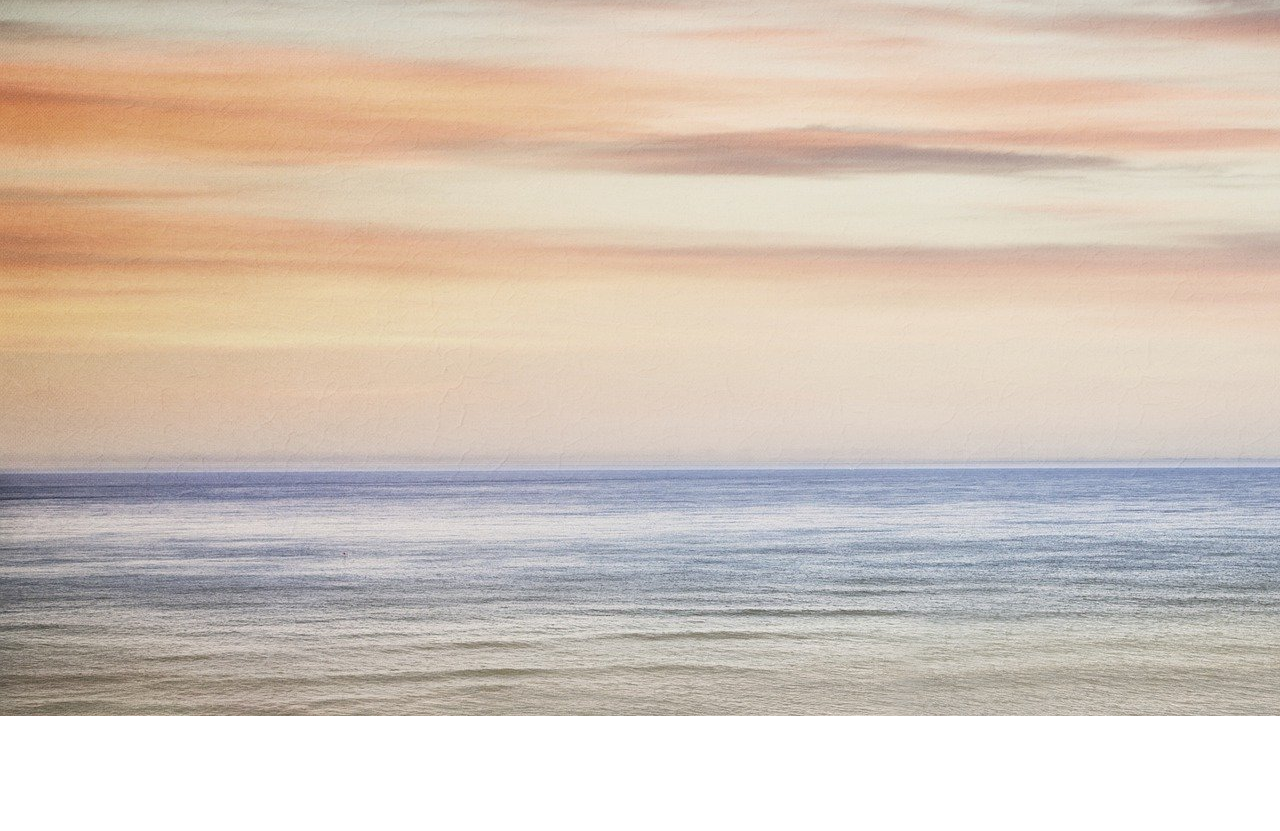
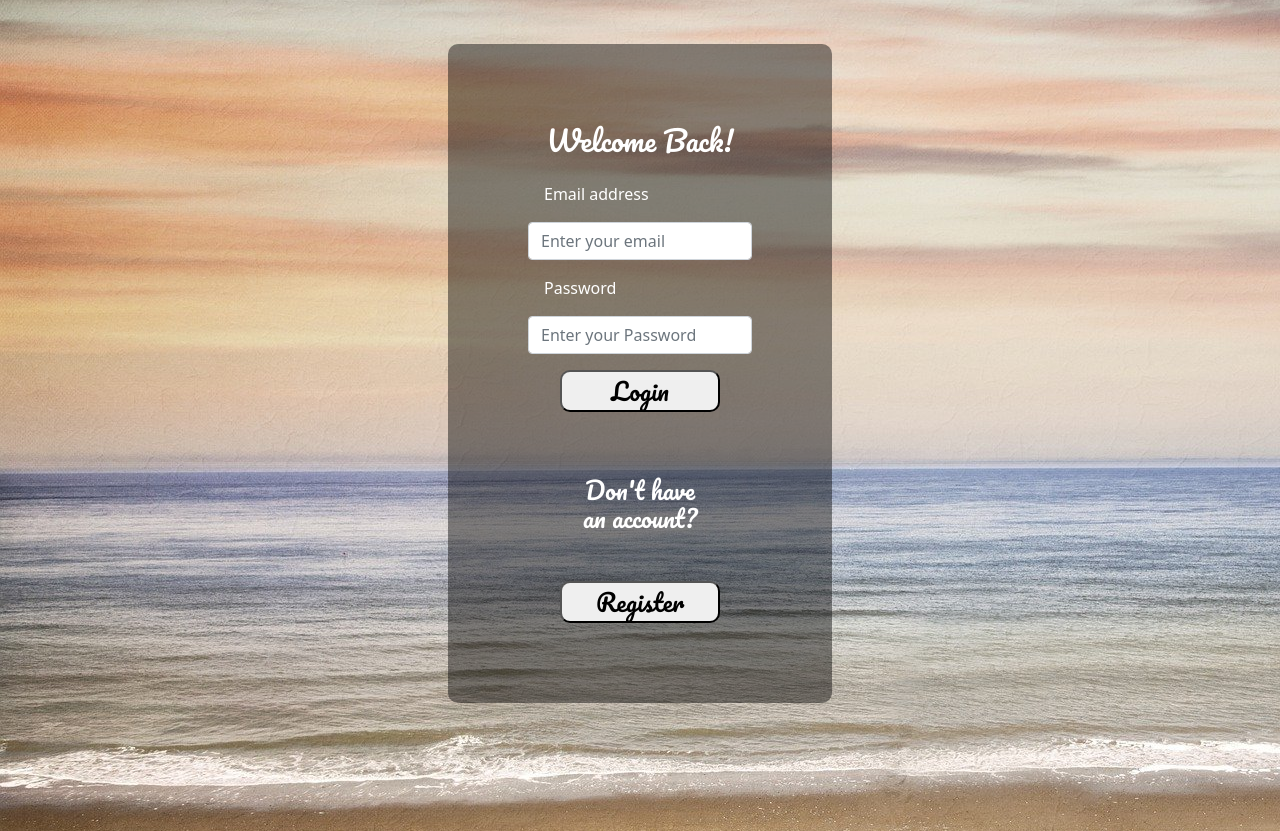
Before and after one commit to MarianaPantelic/Blog-Fullstack-Application, a React app in the folder Frontend/blog/: page /login in a window 1280 px wide. Shown: the part 84-915 px from the top of the page. Before the commit the page ends 800 px from the top, so only its background shows below. Built offline with nearby package versions, Linux system fonts and the light colour scheme; no server answers.

Commit message:
Added login page

```diff
--- a/Frontend/blog/src/index.js
+++ b/Frontend/blog/src/index.js
@@ -6,6 +6,8 @@ import { BrowserRouter as Router, Route, Switch } from "react-router-dom";
 import About from "./pages/about";
 import Blog from "./pages/blog";
 import Home from "./pages/home";
+import Register from "./pages/register";
+import Login from "./pages/login";
 import "./main.css";
 import Post from "./pages/post";
 const axios = require("axios").default;
@@ -41,6 +43,12 @@ const App = () => {
           <Route path="/about">
             <About />
           </Route>
+          <Route path="/register">
+            <Register posts={posts} sendGetRequest={sendGetRequest} />
+          </Route>
+          <Route path="/login">
+            <Login posts={posts} sendGetRequest={sendGetRequest} />
+          </Route>
         </Switch>
       </Router>
       <Nav className="justify-content-center" activeKey="/home">
@@ -51,7 +59,7 @@ const App = () => {
           <Nav.Link href="/blog">Blog</Nav.Link>
         </Nav.Item>
         <Nav.Item>
-          <Nav.Link href="/post">Post</Nav.Link>
+          <Nav.Link href="/login">Post</Nav.Link>
         </Nav.Item>
         <Nav.Item>
           <Nav.Link href="/about">About</Nav.Link>
--- a/Frontend/blog/src/main.css
+++ b/Frontend/blog/src/main.css
@@ -80,7 +80,8 @@ a:hover {
   margin-left: 20rem;
 }
 .about-container button,
-.post-container button {
+.post-container button,
+.login-container button {
   width: 10rem;
   border-radius: 10px 10px;
 }
@@ -322,3 +323,16 @@ a:hover {
       -2.6em 0em 0 0em rgba(255, 255, 255, 0.7), -1.8em -1.8em 0 0em #ffffff;
   }
 }
+
+/*Login page*/
+.login-container {
+  margin: 10% auto;
+  width: 30%;
+  background-color: rgba(0, 0, 0, 0.445);
+  color: white;
+  border-radius: 10px 10px;
+  padding: 5rem;
+}
+.login-container button {
+  font-size: 1.5rem;
+}
--- /dev/null
+++ b/Frontend/blog/src/pages/login.js
@@ -0,0 +1,35 @@
+import React from "react";
+import { Container, Form, Button } from "react-bootstrap";
+import { Link } from "react-router-dom/cjs/react-router-dom.min";
+
+const Login = () => {
+  return (
+    <Container className="login-container">
+      <h3 className="text-center pacifico-font">Welcome Back!</h3>
+      <Form>
+        <Form.Group controlId="formBasicEmail">
+          <Form.Label className="m-3">Email address</Form.Label>
+          <Form.Control type="email" placeholder="Enter your email" />
+        </Form.Group>
+
+        <Form.Group controlId="formBasicPassword">
+          <Form.Label className="m-3">Password</Form.Label>
+          <Form.Control type="password" placeholder="Enter your Password" />
+        </Form.Group>
+        <div className="text-center">
+          <button type="submit" className="pacifico-font m-3">
+            Login
+          </button>
+        </div>
+      </Form>
+      <h4 className="text-center pacifico-font m-5">Don't have an account?</h4>
+      <div className="text-center">
+        <Link to={"/register"}>
+          <button className="pacifico-font">Register</button>
+        </Link>
+      </div>
+    </Container>
+  );
+};
+
+export default Login;
--- /dev/null
+++ b/Frontend/blog/src/pages/register.js
@@ -0,0 +1,35 @@
+import React from "react";
+import { Container, Form, Button } from "react-bootstrap";
+
+const Register = () => {
+  return (
+    <Container>
+      <Form>
+        <Form.Group controlId="formBasicEmail">
+          <Form.Label>User Name</Form.Label>
+          <Form.Control type="text" placeholder="Enter your username" />
+        </Form.Group>
+        <Form.Group controlId="formBasicEmail">
+          <Form.Label>Email address</Form.Label>
+          <Form.Control type="email" placeholder="Enter email" />
+          <Form.Text className="text-muted">
+            We'll never share your email with anyone else.
+          </Form.Text>
+        </Form.Group>
+
+        <Form.Group controlId="formBasicPassword">
+          <Form.Label>Password</Form.Label>
+          <Form.Control type="password" placeholder="Password" />
+        </Form.Group>
+        <Form.Group controlId="formBasicCheckbox">
+          <Form.Check type="checkbox" label="Check me out" />
+        </Form.Group>
+        <Button variant="primary" type="submit">
+          Submit
+        </Button>
+      </Form>
+    </Container>
+  );
+};
+
+export default Register;
```
